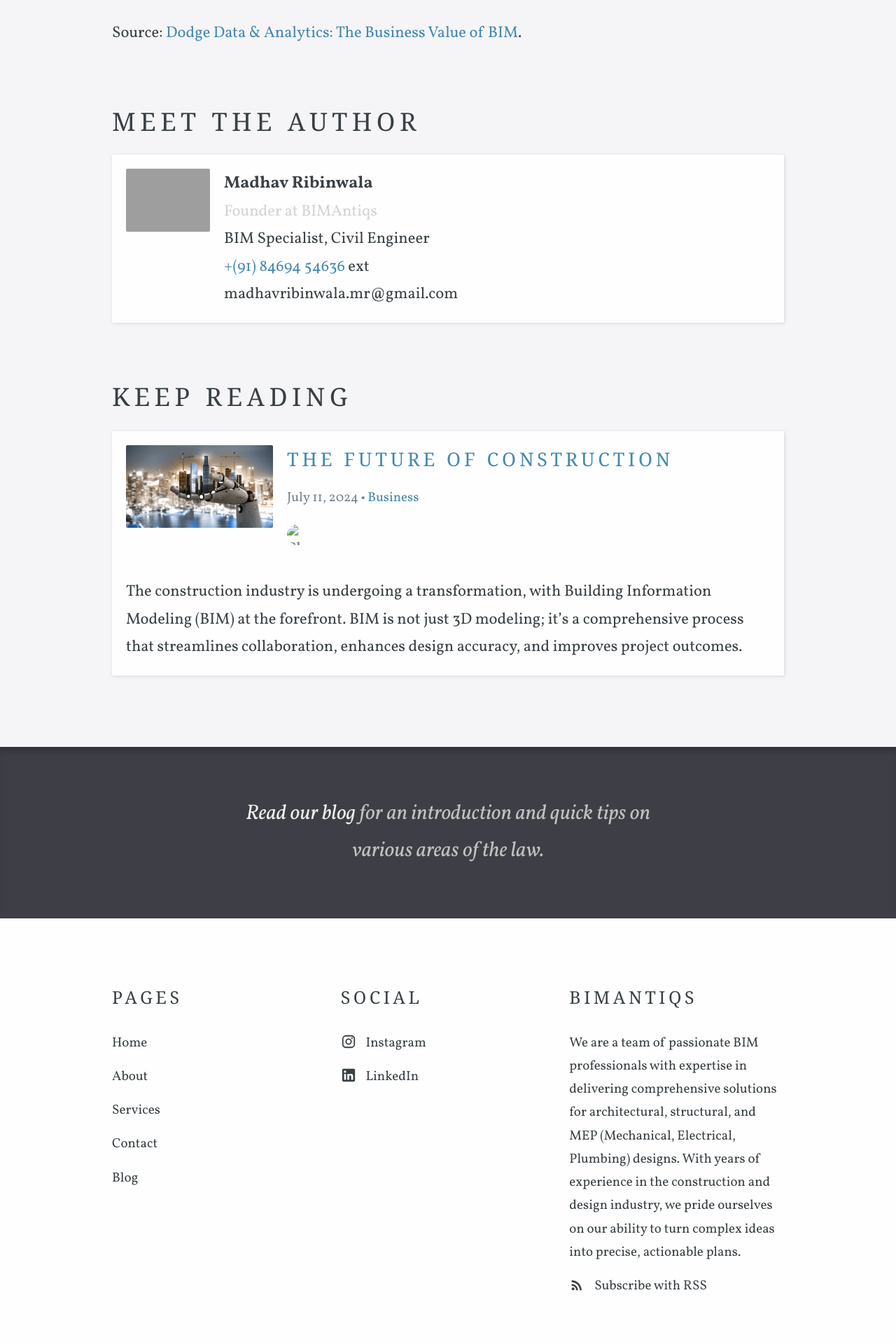
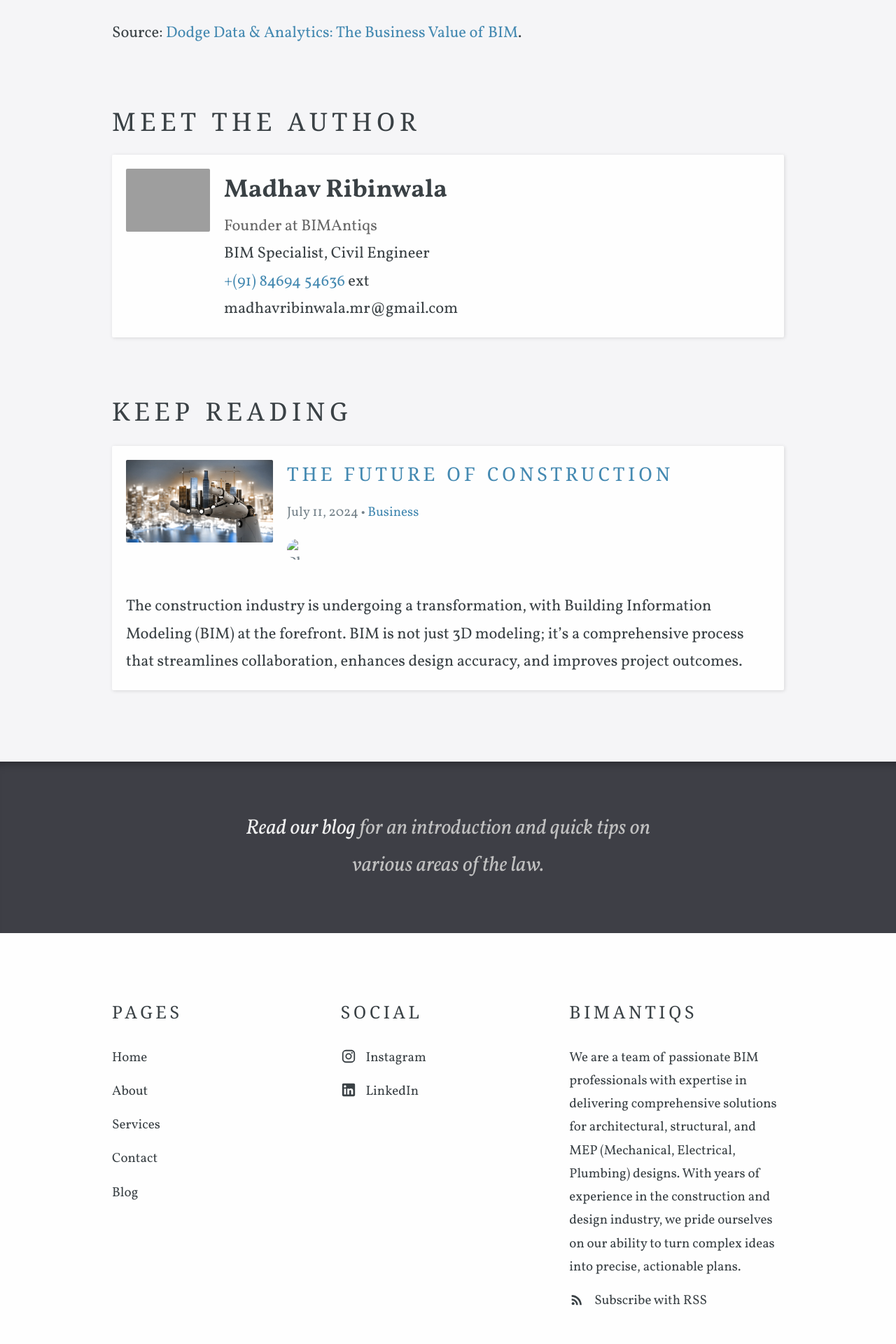
Before and after one commit to R-Madhav/BIMAntiqs.github.io, a Jekyll site: the page built from _posts/2016-11-11-real-estate-flipping.md, in a window 1280 px wide. Shown: the part 3531-5451 px from the top of the page at 70% size. Built offline with Jekyll 4.4.1, drawn with Linux system fonts in a browser that asks for light colours; some web fonts are replaced.

Commit message:
Update staff-member.html

```diff
--- a/_includes/staff-member.html
+++ b/_includes/staff-member.html
@@ -3,8 +3,8 @@
 		<img src="https://r-madhav.github.io/BIMAntiqs.github.io/images/Madhav.JPG" alt="Staff photo for {{ include.member.name }}" width="120" height="120">
 	</div>
 	<ul class="staff-info">
-		<li><strong style="font-size: 24px;">Madhav Ribinwala</Strong></li>
-		<li style="color: lightgray;">Founder at BIMAntiqs</li>
+		<li><strong style="font-size: 36px;">Madhav Ribinwala</Strong></li>
+		<li style="color: #666666;">Founder at BIMAntiqs</li>
 		<li>BIM Specialist, Civil Engineer</li>
 		<li><a href="tel:{{ site.data.company.phone }}">{{ site.data.company.phone }}</a>  ext {{ include.member.phone_extension }}</p></li>
 		<li>madhavribinwala.mr@gmail.com</li>
```
